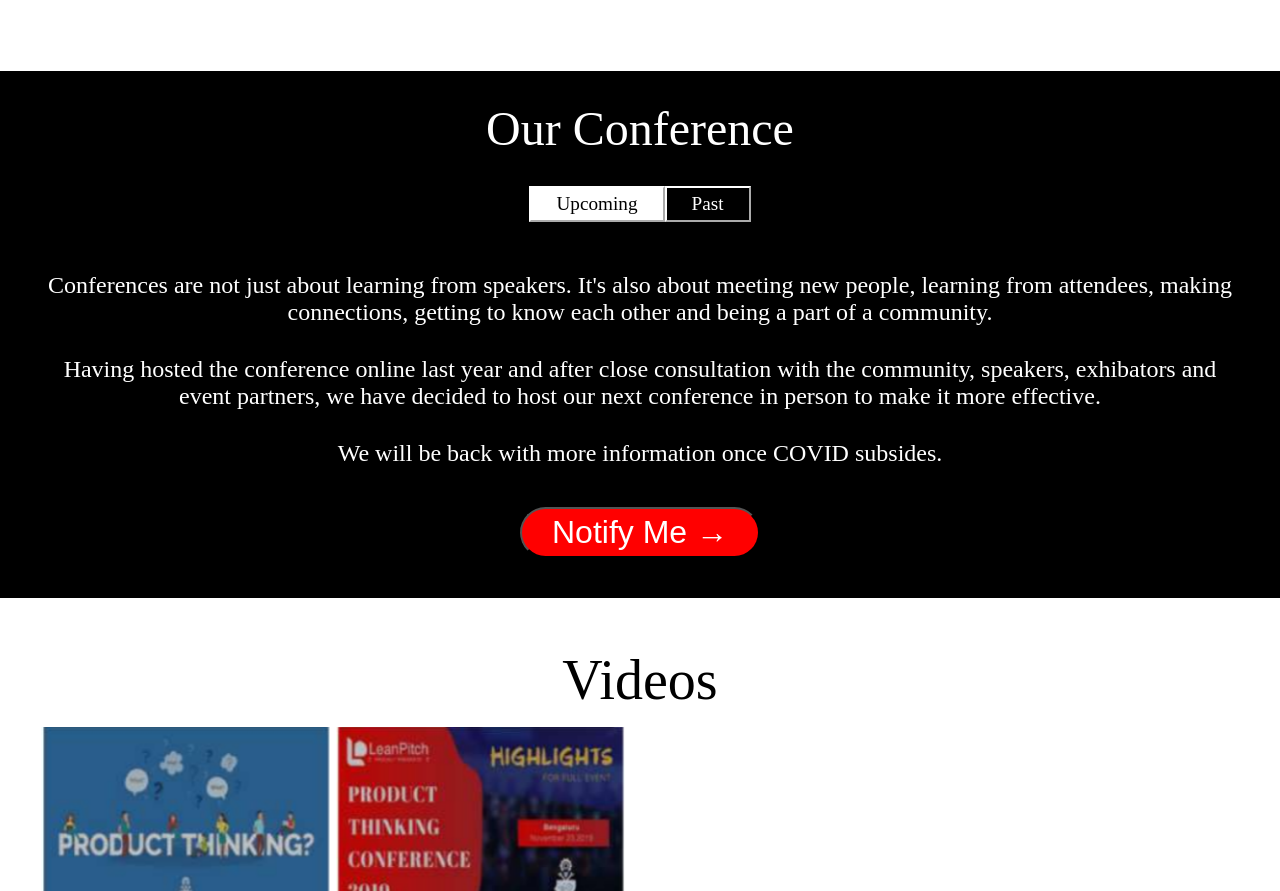
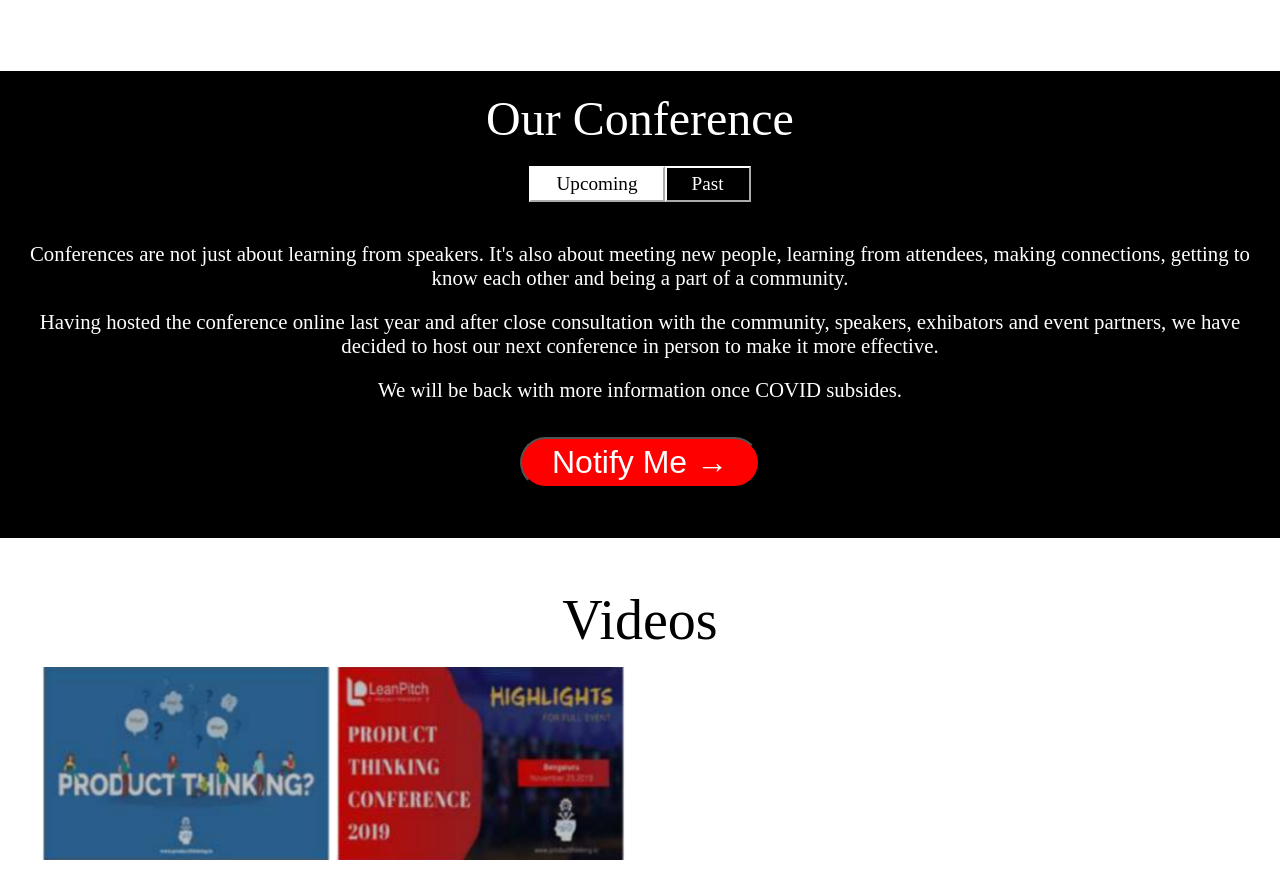
Before and after one commit to saurabveersingh/Courses_Website, a React (Create React App) app: page / in a window 1280 px wide. Shown: the part 3193-4084 px from the top of the page. Built offline with nearby package versions, Linux system fonts and the light colour scheme.

Commit message:
performance improvements

```diff
--- a/public/index.html
+++ b/public/index.html
@@ -24,6 +24,11 @@
       Learn how to configure a non-root public URL by running `npm run build`.
     -->
     <title>Lean Pitch</title>
+    <script>
+      window.addEventListener("hashchange", function () {
+          window.scrollTo(window.scrollX, window.scrollY - 50);
+      });
+    </script>
   </head>
   <body>
     <noscript>You need to enable JavaScript to run this app.</noscript>
--- a/src/Pages/Banner/index.js
+++ b/src/Pages/Banner/index.js
@@ -28,14 +28,14 @@ const Banner = () => {
         }
         else{
             setsel(true);
+            document.getElementById("display").style.border="2px solid yellow";
         }
-        document.getElementById("display").style.border="2px solid yellow";
     }
     return (
-        <div id="banner_holder">
+        <div id="banner_holder" onMouseLeave={()=>{setrows(<></>); rm(); document.getElementById("display").style.border="none"; setsel(false);}}>
             <div id="banner">
                 <div id="contents">
-                    <a href='#trainings_holder' onMouseOver={(e)=>{setrows(<Trainings/>); rm(); sty(e);}} onClick={()=>{setrows(<></>)}}>Trainings</a>
+                    <a href='#trainings_holder' onMouseOver={(e)=>{setrows(<Trainings/>); rm(); sty(e);}} onClick={()=>{setrows(<></>); }}>Trainings</a>
                     <a href='#meetups_holder' onMouseOver={(e)=>{setrows(<Meetups/>); rm();sty(e);}} onClick={()=>{setrows(<></>)}}>Meetups</a>
                     <a href='#webinars_holder' onMouseOver={(e)=>{setrows(<Webinars/>); rm();sty(e);}} onClick={()=>{setrows(<></>)}}>Webinars</a>
                     <a href='#conference_holder' onMouseOver={(e)=>{setrows(<Conference/>);rm(); sty(e);}} onClick={()=>{setrows(<></>)}}>Conference</a>
@@ -43,9 +43,9 @@ const Banner = () => {
                     <a href='#pm_holder' onMouseOver={(e)=>{setrows(<Pm/>); rm();sty(e);}} onClick={()=>{setrows(<></>)}}>PM Speak Series</a>
                     <a href='#blogs_holder' onMouseOver={(e)=>{setrows(<Blogs/>);rm(); sty(e);}} onClick={()=>{setrows(<></>)}}>Blogs</a>
                     <a href='#podcasts_holder' onMouseOver={(e)=>{setrows(<Podcasts/>);rm(); sty(e);}} onClick={()=>{setrows(<></>)}}>Podcasts</a>
-                    <a href='#beASpeaker' onMouseOver={(e)=>{setrows(<></>); rm();sty(e);}} onClick={()=>{setrows(<></>)}}>Be A Speaker</a>
-                    <a href='#beAVolunteer' onMouseOver={(e)=>{setrows(<></>);rm(); sty(e);}} onClick={()=>{setrows(<></>)}}>Be A Volunteer</a>
-                    <a href='#aboutUs' onMouseOver={(e)=>{setrows(<></>);rm(); sty(e);}} onClick={()=>{setrows(<></>)}}>About Us</a>
+                    <a href='#intro_holder' onMouseOver={(e)=>{setrows(<></>); rm();sty(e);}} onClick={()=>{setrows(<></>)}}>Be A Speaker</a>
+                    <a href='#intro_holder' onMouseOver={(e)=>{setrows(<></>);rm(); sty(e);}} onClick={()=>{setrows(<></>)}}>Be A Volunteer</a>
+                    <a href='#intro_holder' onMouseOver={(e)=>{setrows(<></>);rm(); sty(e);}} onClick={()=>{setrows(<></>)}}>About Us</a>
                 </div>
                 <div id="display">
                     {rows}
--- a/src/Pages/Conference/index.css
+++ b/src/Pages/Conference/index.css
@@ -7,11 +7,11 @@
 #conference_holder h1{
     font-weight: 100;
     font-size: 300%;
-    margin: 20px 0 30px 0;
+    margin: 10px 0 20px;
 }
 #conference_holder p{
-    font-size: 150%;
-    margin: 30px;
+    font-size: 130%;
+    margin: 20px;
 }
 #c_u,#c_p{
     font-size: larger;
@@ -36,7 +36,7 @@
     padding: 5px 30px;
     font-size: 200%;
     border-radius: 1000px;
-    margin: 10px 0 30px;
+    margin: 15px 0 40px;
 }
 #notify:hover{
     cursor: not-allowed;
--- a/src/Pages/Navbar/index.js
+++ b/src/Pages/Navbar/index.js
@@ -1,7 +1,7 @@
 import './index.css'
 import logo from './productwhite.png'
 function home(){
-    window.location.replace('/');
+    window.scrollTo(0,0);
 }
 const Navbar = () => {
     return (
```
